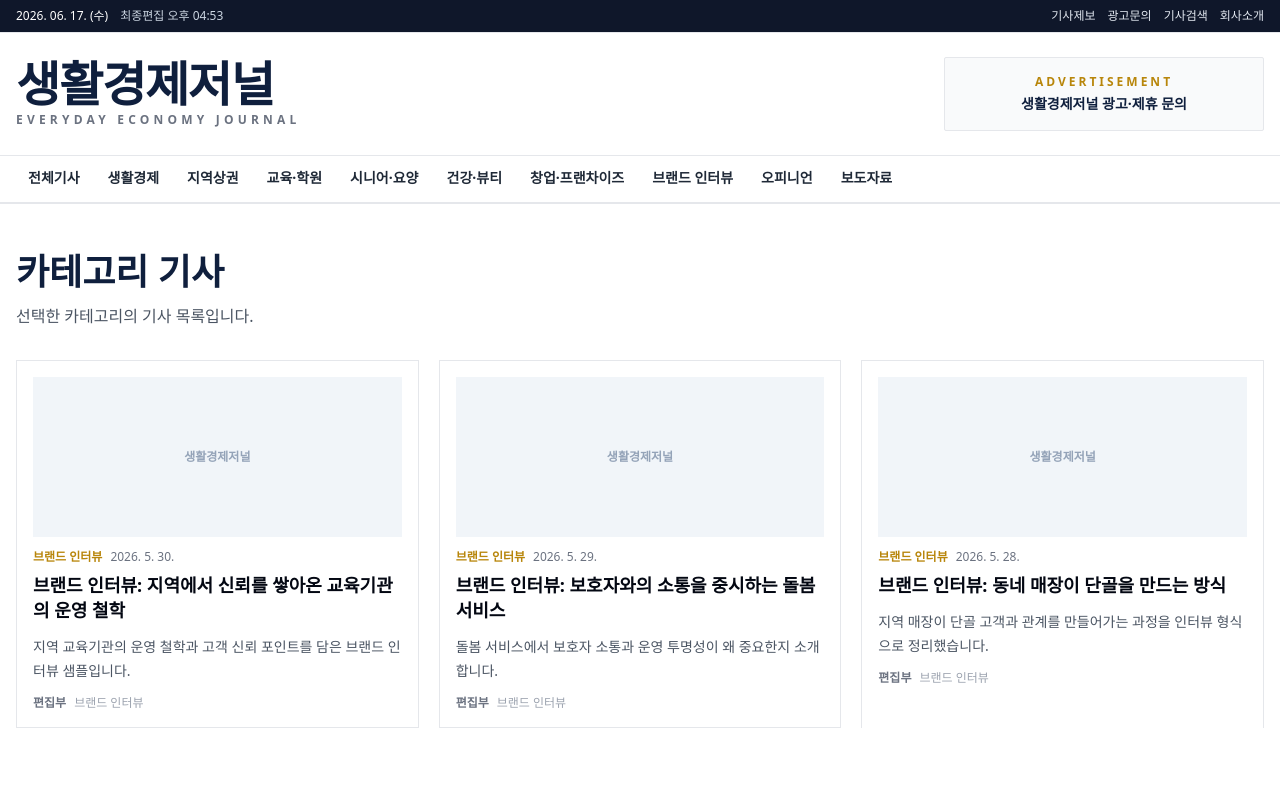
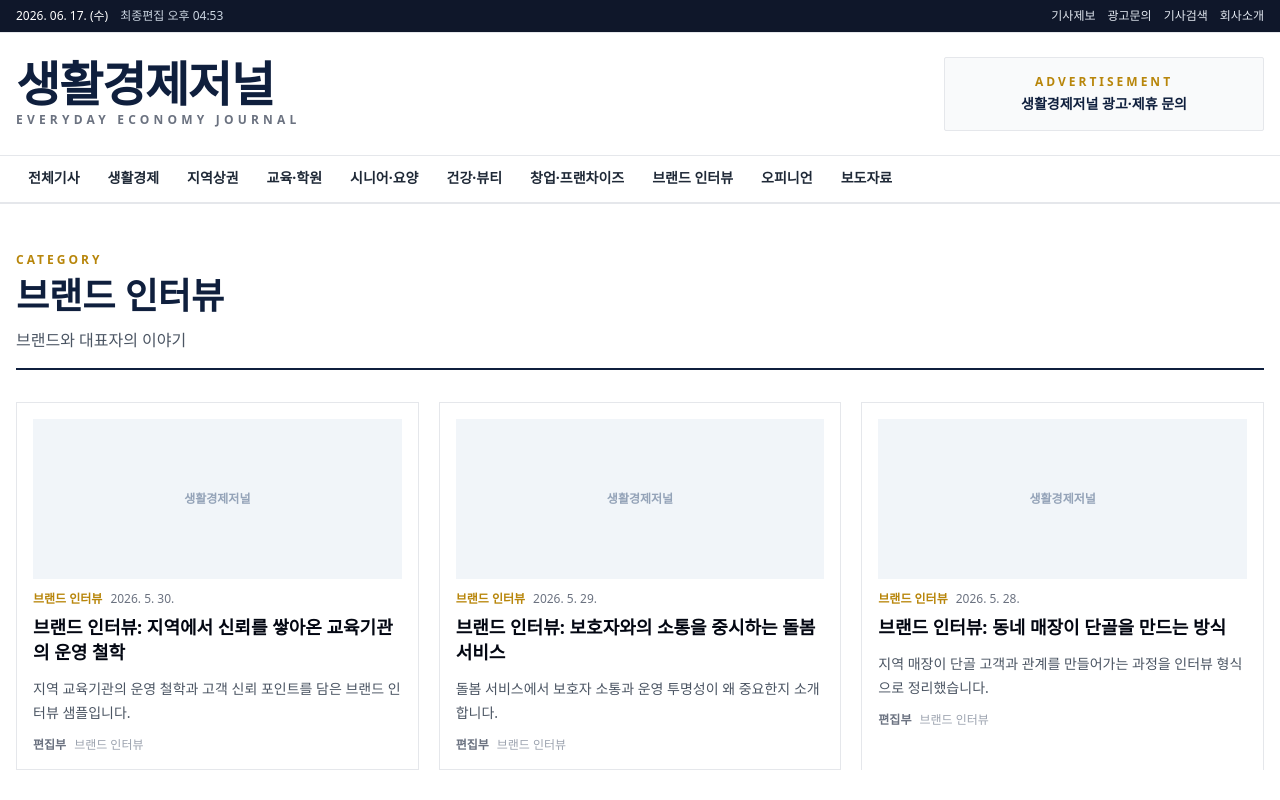
Before and after one commit to apark12321-ux/vision-media-mediaoffice, a Next.js app: page /category/brand-interview in a window 1280 px wide. Shown: the top 800 px of the page. Built offline with nearby package versions, Linux system fonts and the light colour scheme; no server answers; the database is empty.

Commit message:
Show category names and filled article lists

```diff
--- a/app/category/[slug]/page.tsx
+++ b/app/category/[slug]/page.tsx
@@ -1,16 +1,28 @@
 import { ArticleCard } from '@/components/public/article-card';
-import { getArticlesByCategory } from '@/lib/data/public';
+import { getArticlesByCategory, getCategories } from '@/lib/data/public';
 
 export default async function CategoryPage({ params }: { params: Promise<{ slug: string }> }) {
   const { slug } = await params;
-  const articles = await getArticlesByCategory(slug);
+  const [articles, categories] = await Promise.all([getArticlesByCategory(slug), getCategories()]);
+  const category = categories.find((item) => item.slug === slug);
+
   return (
     <div className="mx-auto max-w-7xl px-4 py-12">
-      <h1 className="text-4xl font-black text-brand-navy">카테고리 기사</h1>
-      <p className="mt-3 text-gray-600">선택한 카테고리의 기사 목록입니다.</p>
-      <div className="mt-8 grid gap-5 md:grid-cols-3">
-        {articles.map((article) => <ArticleCard key={article.id} article={article} />)}
+      <div className="border-b-2 border-brand-navy pb-4">
+        <p className="text-xs font-black uppercase tracking-[0.25em] text-brand-gold">Category</p>
+        <h1 className="mt-2 text-4xl font-black text-brand-navy">{category?.name ?? '카테고리 기사'}</h1>
+        <p className="mt-3 text-gray-600">{category?.description ?? '선택한 카테고리의 기사 목록입니다.'}</p>
       </div>
+
+      {articles.length ? (
+        <div className="mt-8 grid gap-5 md:grid-cols-3">
+          {articles.map((article) => <ArticleCard key={article.id} article={article} />)}
+        </div>
+      ) : (
+        <div className="mt-8 rounded-sm border bg-gray-50 p-10 text-center text-sm text-gray-500">
+          이 카테고리의 기사를 준비 중입니다.
+        </div>
+      )}
     </div>
   );
 }
```
